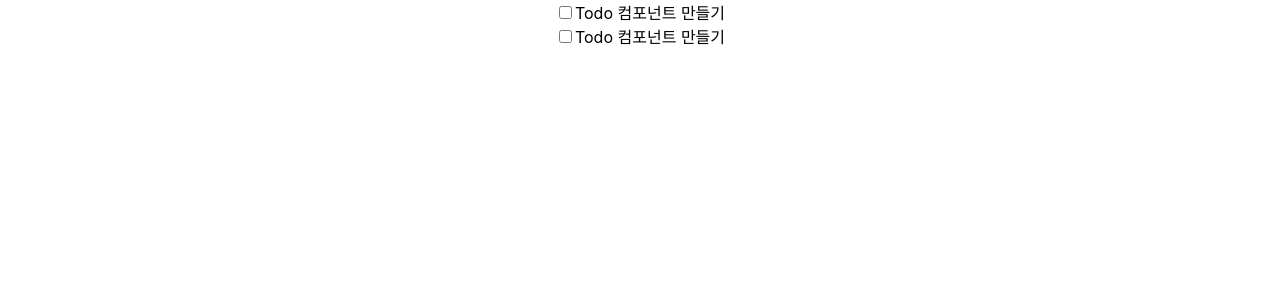
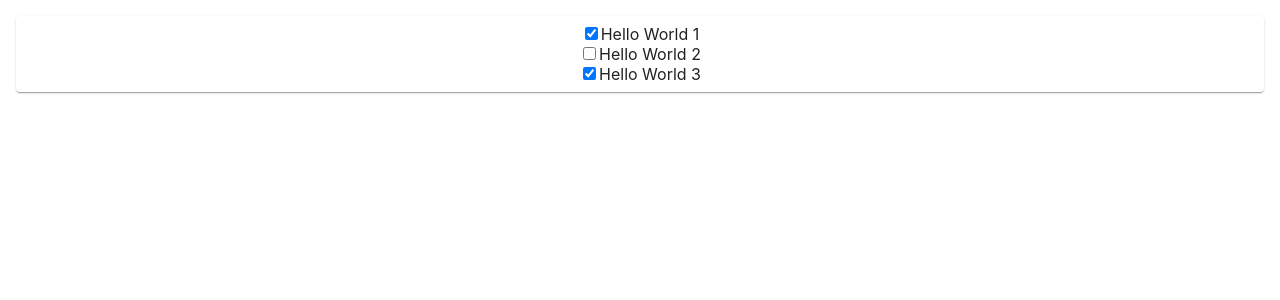
Before and after one commit to dyanii/todo-react-app1, a React (Create React App) app: page / in a window 1280 px wide. Shown: the top 300 px of the page. Built offline with nearby package versions, Linux system fonts and the light colour scheme.

Commit message:
4/10 수업 완료

```diff
--- a/src/App.js
+++ b/src/App.js
@@ -1,25 +1,47 @@
 import React from "react";
+import './App.css';
 import Todo from './Todo';
-import './App.css';
+import {Paper, List} from "@material-ui/core";
 
 class App extends React.Component {
   constructor(props){
     super(props);
     this.state={
-      item: {id: 0, title: "Hello World 1", done: true},
+      items: [
+        {id: 0, title: "Hello World 1", done: true},
+        {id: 1, title: "Hello World 2", done: false},
+        {id: 2, title: "Hello World 3", done: true}
+      ]
     };
 
   }
 
   render(){
+    var todoItems = this.state.items.length > 0 && (
+      <Paper style={{margin: 16}}>
+        <List>
+          {this.state.items.map((item, index) => (
+            <Todo item={item} key={item.id} />
+          ))}
+        </List>
+      </Paper>
+
+    );
+    /* this.state.items.map(
+      (item, index) => (
+        <Todo item={item}></Todo>  item이 하나씩 전달되는 과정임
+      )
+    */
+
     return (
       <div className="App">
-        <Todo item={this.state.item} />
-        <Todo />
+        {/* <Todo item={this.state.items} />   <Todo> 컴포넌트 여러 개 */}
+        {todoItems}
       </div>
     );
   }
 
 }
 
+
 export default App;
--- a/src/Todo.js
+++ b/src/Todo.js
@@ -1,11 +1,22 @@
 import React from 'react';
+import {ListItem, ListItemText, InputBase, Checkbox} from "@material-ui/core";
 
 class Todo extends React.Component {
+    constructor(props){
+        super(props);
+        this.state={item: props.item};
+    }
+
     render(){
         return(
             <div className='Todo'>
-                <input type="checkbox" id="todo0" name="todo0" value="todo0"></input>
-                <label for="todo0">Todo 컴포넌트 만들기</label>
+                <input
+                type="checkbox"
+                id={this.state.item.id}
+                name={this.state.item.id}
+                checked={this.state.item.done}
+                />
+                <label id={this.state.item.id}>{this.state.item.title}</label>
                 {/*
                     comment here 중괄호를 둘러쌈
                 */}
```
